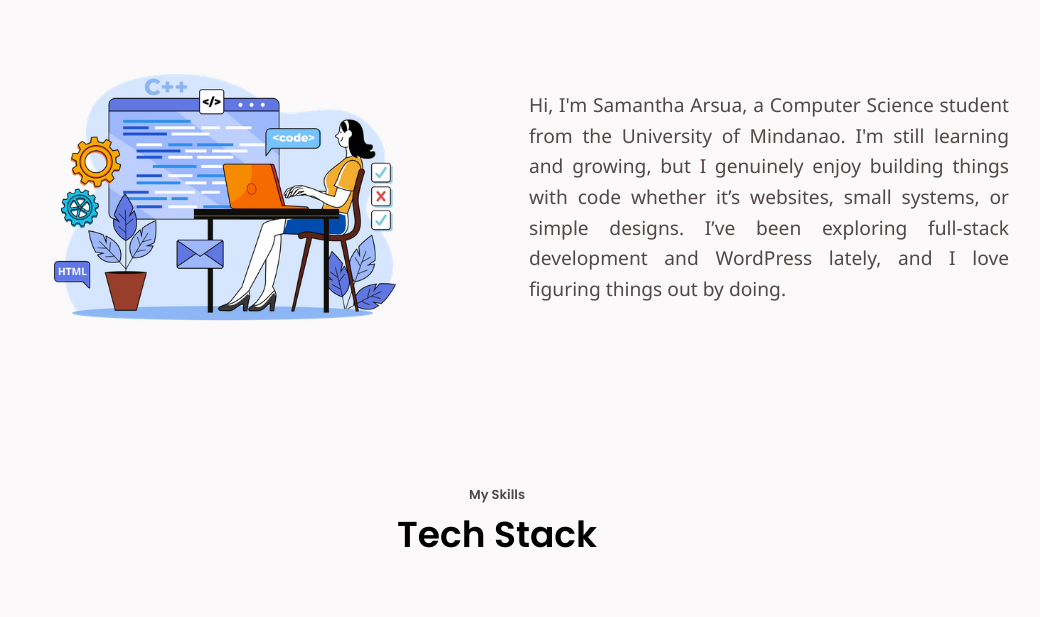
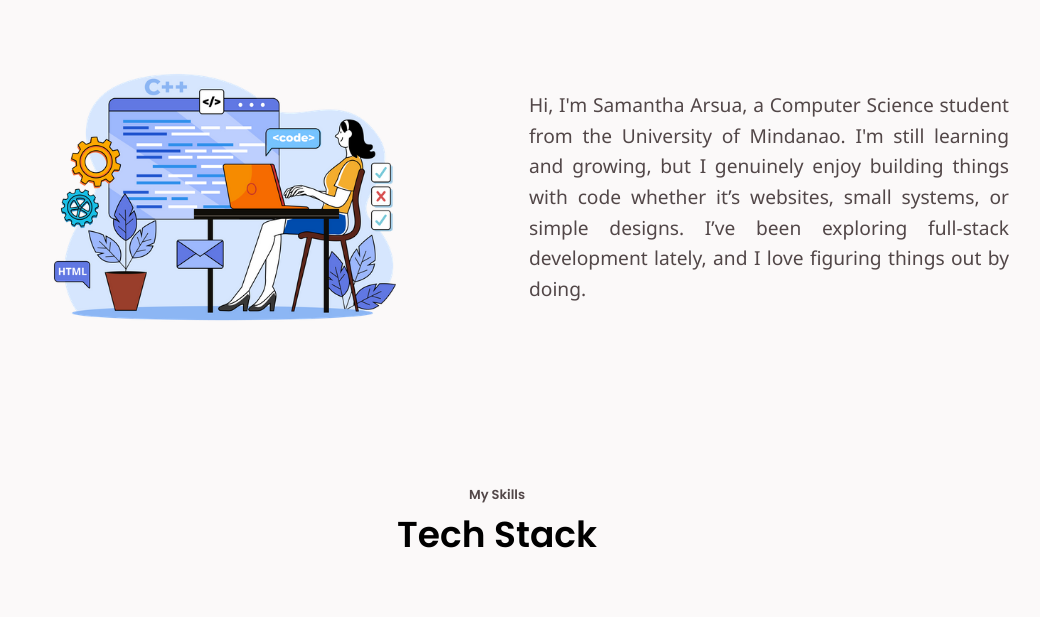
Before and after one commit to samanthagwynetha/PersonalPortfolio, a plain HTML site: page index.html in a window 1280 px wide. Shown: the part 977-1594 px from the top of the page, without its empty margins (143-1183 px from the left). Drawn offline with nearby package versions, Linux system fonts and the light colour scheme.

Commit message:
little update on about me

```diff
--- a/index.html
+++ b/index.html
@@ -82,7 +82,7 @@
 
                     <div class="about__data bd-grid">
 
-                        <p class="about__description about__text"> Hi, I'm Samantha Arsua, a Computer Science student from the University of Mindanao. I'm still learning and growing, but I genuinely enjoy building things with code whether it’s websites, small systems, or simple designs. I’ve been exploring full-stack development and WordPress lately, and I love figuring things out by doing.</p>
+                        <p class="about__description about__text"> Hi, I'm Samantha Arsua, a Computer Science student from the University of Mindanao. I'm still learning and growing, but I genuinely enjoy building things with code whether it’s websites, small systems, or simple designs. I’ve been exploring full-stack development lately, and I love figuring things out by doing.</p>
 
                 </div>
             </section>
```
